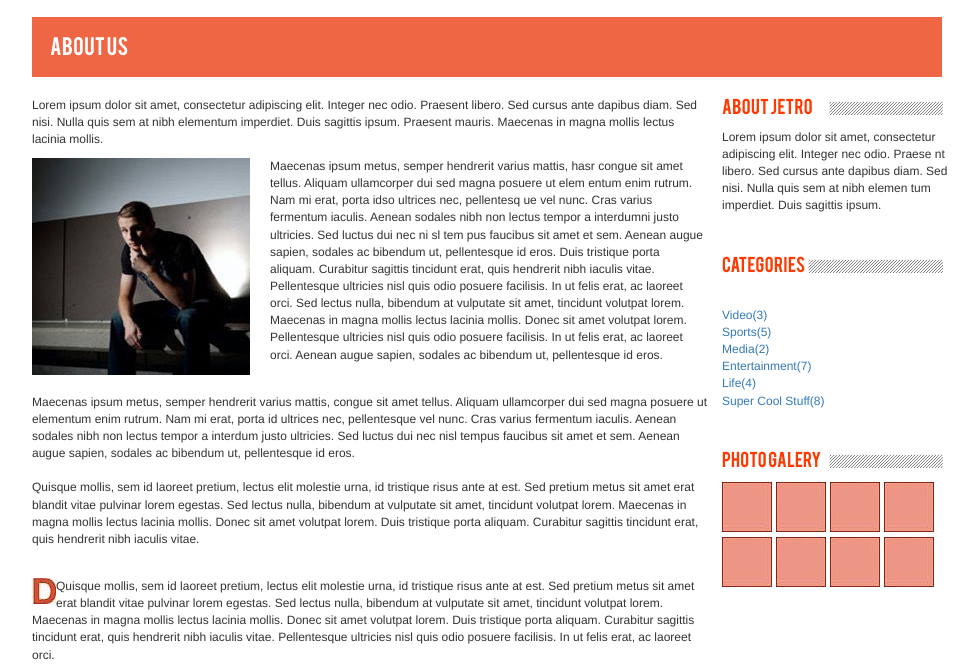
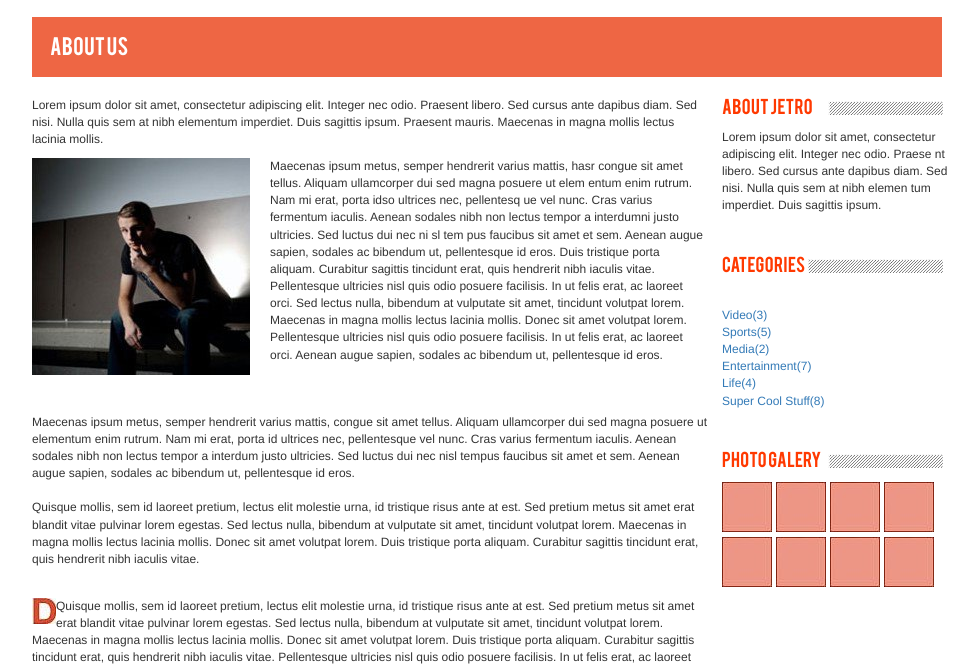
Before and after one commit to tarasandrushko/homework-css1, a plain HTML site: page index.html in a window 1280 px wide. Shown: the part 72-741 px from the top of the page, without its empty margins (153-1131 px from the left). Drawn offline with Linux system fonts and the light colour scheme.

Commit message:
Update index.html

```diff
--- a/index.html
+++ b/index.html
@@ -47,7 +47,9 @@
                 <div class="col-md-9">
                     <p class="size">Lorem ipsum dolor sit amet, consectetur adipiscing elit. Integer nec odio. Praesent libero. Sed cursus ante dapibus diam. Sed nisi. Nulla quis sem at nibh elementum imperdiet. Duis sagittis ipsum. Praesent mauris. Maecenas in magna mollis lectus lacinia mollis. </p>
                     <img class="nearphoto" src="img/image2.jpg" alt="pict">
-                    <p class="size">Maecenas ipsum metus, semper hendrerit varius mattis, hasr congue sit amet tellus. Aliquam ullamcorper dui sed magna posuere ut elem entum enim rutrum. Nam mi erat, porta idso ultrices nec, pellentesq ue vel nunc. Cras varius fermentum iaculis. Aenean sodales nibh non lectus tempor a interdumni justo ultricies. Sed luctus dui nec ni sl tem pus faucibus sit amet et sem. Aenean augue sapien, sodales ac bibendum ut, pellentesque id eros. Duis tristique porta aliquam. Curabitur sagittis tincidunt erat, quis hendrerit nibh iaculis vitae. Pellentesque ultricies nisl quis odio posuere facilisis. In ut felis erat, ac laoreet orci. Sed lectus nulla, bibendum at vulputate sit amet, tincidunt volutpat lorem. Maecenas in magna mollis lectus lacinia mollis. Donec sit amet volutpat lorem. Pellentesque ultricies nisl quis odio posuere facilisis. In ut felis erat, ac laoreet orci. Aenean augue sapien, sodales ac bibendum ut, pellentesque id eros.</p><br />
+                    <p class="size">Maecenas ipsum metus, semper hendrerit varius mattis, hasr congue sit amet tellus. Aliquam ullamcorper dui sed magna posuere ut elem entum enim rutrum. Nam mi erat, porta idso ultrices nec, pellentesq ue vel nunc. Cras varius fermentum iaculis. Aenean sodales nibh non lectus tempor a interdumni justo ultricies. Sed luctus dui nec ni sl tem pus faucibus sit amet et sem. Aenean augue sapien, sodales ac bibendum ut, pellentesque id eros. Duis tristique porta aliquam. Curabitur sagittis tincidunt erat, quis hendrerit nibh iaculis vitae. Pellentesque ultricies nisl quis odio posuere facilisis. In ut felis erat, ac laoreet orci. Sed lectus nulla, bibendum at vulputate sit amet, tincidunt volutpat lorem. Maecenas in magna mollis lectus lacinia mollis. Donec sit amet volutpat lorem. Pellentesque ultricies nisl quis odio posuere facilisis. In ut felis erat, ac laoreet orci. Aenean augue sapien, sodales ac bibendum ut, pellentesque id eros.</p>
+                    <br />
+                    <br />
                     <p class="size">Maecenas ipsum metus, semper hendrerit varius mattis, congue sit amet tellus. Aliquam ullamcorper dui sed magna posuere ut elementum enim rutrum. Nam mi erat, porta id ultrices nec, pellentesque vel nunc. Cras varius fermentum iaculis. Aenean sodales nibh non lectus tempor a interdum justo ultricies. Sed luctus dui nec nisl tempus faucibus sit amet et sem. Aenean augue sapien, sodales ac bibendum ut, pellentesque id eros.
                         <br>
                         <br> Quisque mollis, sem id laoreet pretium, lectus elit molestie urna, id tristique risus ante at est. Sed pretium metus sit amet erat blandit vitae pulvinar lorem egestas. Sed lectus nulla, bibendum at vulputate sit amet, tincidunt volutpat lorem. Maecenas in magna mollis lectus lacinia mollis. Donec sit amet volutpat lorem. Duis tristique porta aliquam. Curabitur sagittis tincidunt erat, quis hendrerit nibh iaculis vitae. </p>
```
